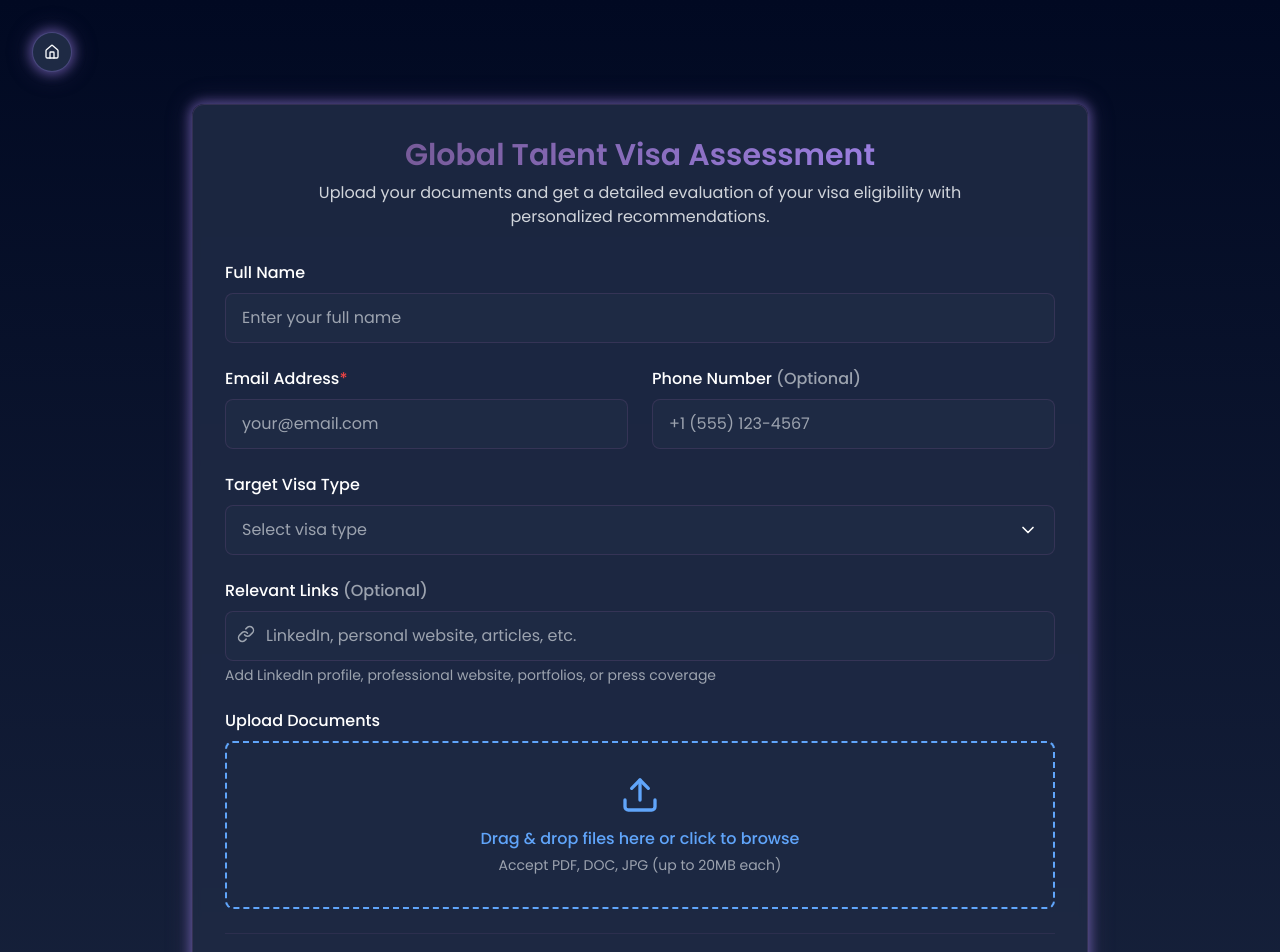
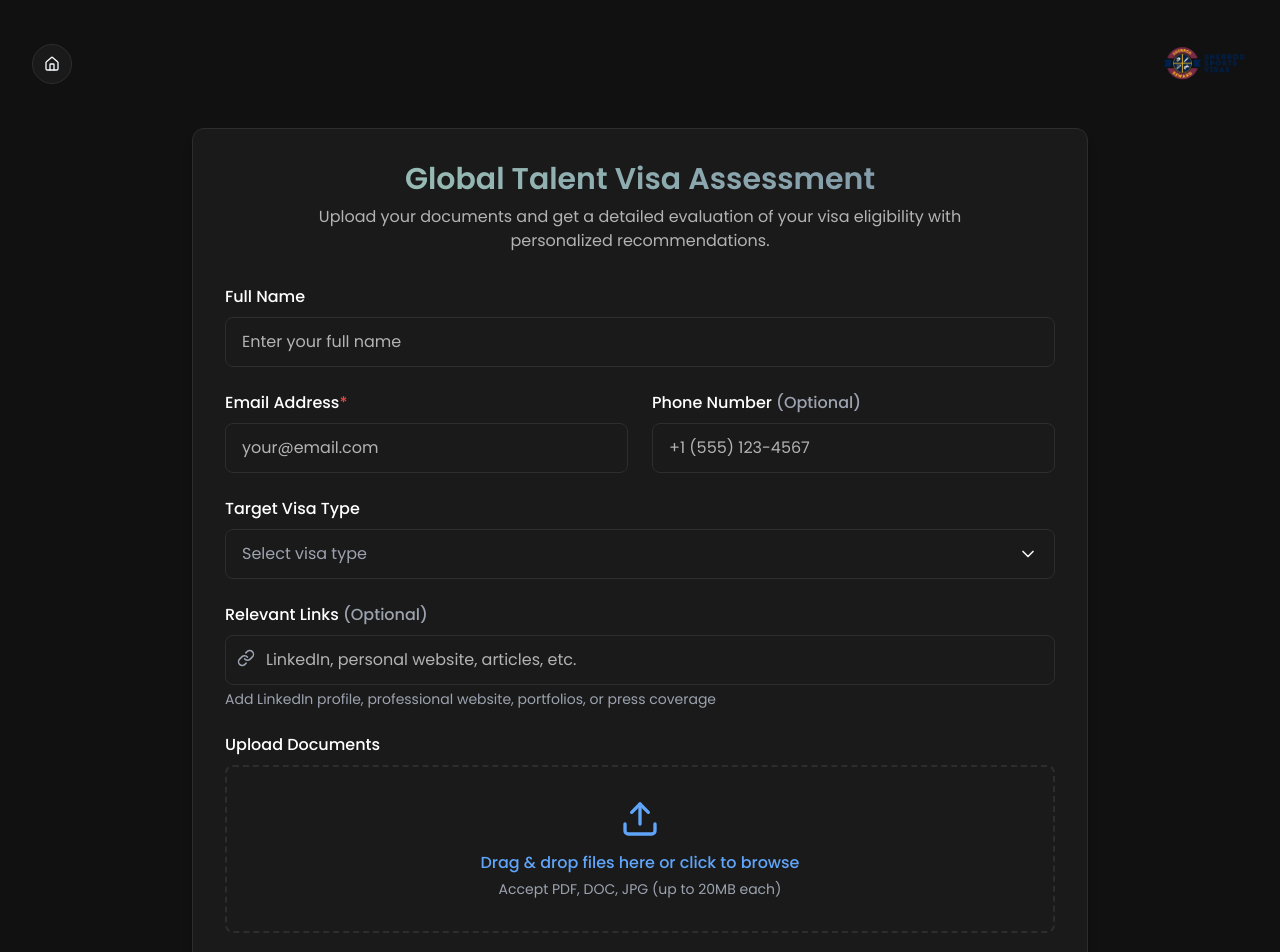
Before and after one commit to yusufawodire-ai/visa-glow-pathfinder, a React (Vite) app: page /input in a window 1280 px wide. Shown: the top 952 px of the page. Built offline with nearby package versions, Linux system fonts and the light colour scheme.

Commit message:
Refactor: Update UI colors and branding
Update the UI to use the specified color palette and add the logo to the home, input, and result pages.

```diff
--- a/src/index.css
+++ b/src/index.css
@@ -44,30 +44,30 @@
     @apply border-border;
   }
   body {
-    @apply bg-visa-background text-white font-poppins;
+    @apply bg-custom-background text-custom-text-primary font-poppins;
     font-family: 'Poppins', sans-serif;
   }
 }
 
 @layer components {
   .gradient-btn {
-    @apply bg-gradient-to-r from-visa-lilac to-visa-light-lilac hover:scale-105 transition-transform duration-300 text-white font-semibold rounded-lg px-6 py-3 animate-pulse-glow;
+    @apply bg-gradient-to-r from-custom-primary-accent to-custom-secondary-accent hover:scale-105 transition-transform duration-300 text-custom-text-primary font-semibold rounded-lg px-6 py-3 animate-pulse-glow;
   }
 
   .form-container {
-    @apply bg-visa-dark-gray/90 rounded-xl p-6 md:p-8 shadow-lg;
+    @apply bg-custom-card rounded-xl p-6 md:p-8 shadow-lg border border-custom-border;
   }
 
   .glass-container {
-    @apply bg-opacity-10 bg-visa-lilac backdrop-blur-md border border-visa-lilac/20 rounded-xl p-6 md:p-8 shadow-lg;
+    @apply bg-opacity-10 bg-custom-primary-accent backdrop-blur-md border border-custom-border rounded-xl p-6 md:p-8 shadow-lg;
   }
 
   .input-field {
-    @apply bg-visa-dark-gray border border-visa-lilac/30 rounded-lg px-4 py-3 text-white placeholder:text-gray-400 w-full focus:outline-none focus:ring-2 focus:ring-visa-light-lilac;
+    @apply bg-custom-card border border-custom-border rounded-lg px-4 py-3 text-custom-text-primary placeholder:text-custom-text-secondary w-full focus:outline-none focus:ring-2 focus:ring-custom-primary-accent;
   }
 
   .file-upload-area {
-    @apply border-2 border-dashed border-blue-400 rounded-lg p-8 flex flex-col items-center justify-center text-center cursor-pointer bg-visa-dark-gray/50 hover:bg-visa-dark-gray/80 transition-colors;
+    @apply border-2 border-dashed border-custom-border rounded-lg p-8 flex flex-col items-center justify-center text-center cursor-pointer bg-custom-card/50 hover:bg-custom-card/80 transition-colors;
   }
 }
 
--- a/src/pages/Index.tsx
+++ b/src/pages/Index.tsx
@@ -7,13 +7,21 @@ const Index = () => {
   const navigate = useNavigate();
 
   return (
-    <div className="min-h-screen flex flex-col items-center justify-center p-4 md:p-8">
+    <div className="min-h-screen flex flex-col items-center justify-center p-4 md:p-8 bg-custom-background">
+      <div className="absolute top-4 left-4">
+        <img
+          src="/lovable-uploads/90dcd5c2-0a85-4d67-bd69-0679632b1bf2.png"
+          alt="Sherrod Sports Visas"
+          className="h-16 md:h-20"
+        />
+      </div>
+
       <div className="max-w-3xl w-full text-center space-y-8">
-        <h1 className="text-4xl md:text-5xl lg:text-6xl font-semibold bg-gradient-to-r from-visa-lilac to-visa-light-lilac bg-clip-text text-transparent">
+        <h1 className="text-4xl md:text-5xl lg:text-6xl font-semibold bg-gradient-to-r from-custom-primary-accent to-custom-secondary-accent bg-clip-text text-transparent">
           Evaluate Your Visa Eligibility
         </h1>
 
-        <p className="text-lg md:text-xl text-gray-300 max-w-2xl mx-auto">
+        <p className="text-lg md:text-xl text-custom-text-secondary max-w-2xl mx-auto">
           Upload your documents and get a detailed evaluation of your visa eligibility with personalized recommendations.
         </p>
 
--- a/src/pages/InputPage.tsx
+++ b/src/pages/InputPage.tsx
@@ -120,18 +120,26 @@ const InputPage = () => {
   };
 
   return (
-    <div className="min-h-screen py-8 px-4 md:px-8 bg-gradient-to-b from-visa-background to-visa-dark-gray/80">
-      <Button
-        onClick={() => navigate('/')}
-        className="mb-8 bg-visa-dark-gray hover:bg-visa-dark-gray/80 rounded-full w-10 h-10 p-0 flex items-center justify-center border border-visa-light-lilac/30 animate-pulse-glow"
-      >
-        <Home size={20} />
-      </Button>
+    <div className="min-h-screen py-8 px-4 md:px-8 bg-custom-background">
+      <div className="flex justify-between items-center mb-8">
+        <Button
+          onClick={() => navigate('/')}
+          className="bg-custom-card hover:bg-custom-card/80 rounded-full w-10 h-10 p-0 flex items-center justify-center border border-custom-border"
+        >
+          <Home size={20} />
+        </Button>
+
+        <img
+          src="/lovable-uploads/90dcd5c2-0a85-4d67-bd69-0679632b1bf2.png"
+          alt="Sherrod Sports Visas"
+          className="h-12 md:h-16"
+        />
+      </div>
 
       <div className="max-w-4xl mx-auto">
-        <div className="form-container border border-visa-lilac/30 animate-pulse-glow backdrop-blur-sm">
-          <h1 className="text-2xl md:text-3xl font-semibold mb-2 text-center bg-gradient-to-r from-visa-lilac to-visa-light-lilac bg-clip-text text-transparent">Global Talent Visa Assessment</h1>
-          <p className="text-gray-300 text-center mb-8 max-w-2xl mx-auto">Upload your documents and get a detailed evaluation of your visa eligibility with personalized recommendations.</p>
+        <div className="form-container">
+          <h1 className="text-2xl md:text-3xl font-semibold mb-2 text-center bg-gradient-to-r from-custom-primary-accent to-custom-secondary-accent bg-clip-text text-transparent">Global Talent Visa Assessment</h1>
+          <p className="text-custom-text-secondary text-center mb-8 max-w-2xl mx-auto">Upload your documents and get a detailed evaluation of your visa eligibility with personalized recommendations.</p>
 
           <form onSubmit={handleSubmit} className="space-y-6">
             <BasicFormFields
--- a/src/pages/ResultPage.tsx
+++ b/src/pages/ResultPage.tsx
@@ -144,24 +144,32 @@ const ResultPage = () => {
 
   if (!evaluationResult) {
     return (
-      <div className="min-h-screen flex items-center justify-center">
-        <Loader2 size={48} className="animate-spin text-visa-light-lilac" />
+      <div className="min-h-screen flex items-center justify-center bg-custom-background">
+        <Loader2 size={48} className="animate-spin text-custom-primary-accent" />
       </div>
     );
   }
 
   return (
-    <div className="min-h-screen py-8 px-4 md:px-8">
-      <Button
-        onClick={() => navigate('/')}
-        className="mb-8 bg-visa-dark-gray hover:bg-visa-dark-gray/80 rounded-full w-10 h-10 p-0 flex items-center justify-center"
-      >
-        <Home size={20} />
-      </Button>
+    <div className="min-h-screen py-8 px-4 md:px-8 bg-custom-background">
+      <div className="flex justify-between items-center mb-8">
+        <Button
+          onClick={() => navigate('/')}
+          className="bg-custom-card hover:bg-custom-card/80 rounded-full w-10 h-10 p-0 flex items-center justify-center border border-custom-border"
+        >
+          <Home size={20} />
+        </Button>
+
+        <img
+          src="/lovable-uploads/90dcd5c2-0a85-4d67-bd69-0679632b1bf2.png"
+          alt="Sherrod Sports Visas"
+          className="h-12 md:h-16"
+        />
+      </div>
 
       <div className="max-w-6xl mx-auto grid grid-cols-1 md:grid-cols-2 gap-8">
-        <div className="glass-container flex flex-col h-full">
-          <h2 className="text-2xl font-semibold mb-6 text-center bg-gradient-to-r from-visa-lilac to-visa-light-lilac bg-clip-text text-transparent">
+        <div className="glass-container flex flex-col h-full bg-custom-card border-custom-border">
+          <h2 className="text-2xl font-semibold mb-6 text-center bg-gradient-to-r from-custom-primary-accent to-custom-secondary-accent bg-clip-text text-transparent">
             Your Chances of Success
           </h2>
 
@@ -173,7 +181,8 @@ const ResultPage = () => {
                   cy="50"
                   r="45"
                   fill="none"
-                  stroke="rgba(106, 78, 127, 0.2)"
+                  stroke={evaluationResult.score >= 70 ? "#4AFFB2" : evaluationResult.score >= 50 ? "#FFD580" : "#FF719A"}
+                  strokeOpacity="0.2"
                   strokeWidth="6"
                 />
                 <circle
@@ -190,26 +199,26 @@ const ResultPage = () => {
                 />
                 <defs>
                   <linearGradient id="gradient" x1="0%" y1="0%" x2="100%" y2="100%">
-                    <stop offset="0%" stopColor="#6A4E7F" />
-                    <stop offset="100%" stopColor="#A78BFA" />
+                    <stop offset="0%" stopColor="#9EC6B8" />
+                    <stop offset="100%" stopColor="#7D91A6" />
                   </linearGradient>
                 </defs>
               </svg>
-              <span className="text-3xl font-bold">{evaluationResult.score}%</span>
+              <span className="text-3xl font-bold text-custom-text-primary">{evaluationResult.score}%</span>
             </div>
           </div>
 
-          <h2 className="text-2xl font-semibold mb-4 bg-gradient-to-r from-visa-lilac to-visa-light-lilac bg-clip-text text-transparent">
+          <h2 className="text-2xl font-semibold mb-4 bg-gradient-to-r from-custom-primary-accent to-custom-secondary-accent bg-clip-text text-transparent">
             Overview
           </h2>
 
           <div className="prose prose-invert flex-grow overflow-auto">
-            <p className="text-gray-300 whitespace-pre-line">{evaluationResult.overview}</p>
+            <p className="text-custom-text-secondary whitespace-pre-line">{evaluationResult.overview}</p>
           </div>
         </div>
 
-        <div className="glass-container flex flex-col h-full">
-          <h2 className="text-2xl font-semibold mb-6 text-center bg-gradient-to-r from-visa-lilac to-visa-light-lilac bg-clip-text text-transparent">
+        <div className="glass-container flex flex-col h-full bg-custom-card border-custom-border">
+          <h2 className="text-2xl font-semibold mb-6 text-center bg-gradient-to-r from-custom-primary-accent to-custom-secondary-accent bg-clip-text text-transparent">
             Chat with Us
           </h2>
 
@@ -219,22 +228,22 @@ const ResultPage = () => {
                 key={index}
                 className={`p-3 rounded-lg max-w-[85%] ${
                   message.sender === 'AI'
-                    ? 'bg-visa-lilac/30 mr-auto'
-                    : 'bg-visa-dark-gray ml-auto'
+                    ? 'bg-custom-primary-accent/30 mr-auto'
+                    : 'bg-custom-card ml-auto border border-custom-border'
                 }`}
               >
-                <p className="text-xs text-gray-400 mb-1">{message.sender}</p>
-                <p className="whitespace-pre-line">{message.message}</p>
+                <p className="text-xs text-custom-text-secondary mb-1">{message.sender}</p>
+                <p className="whitespace-pre-line text-custom-text-primary">{message.message}</p>
               </div>
             ))}
 
             {isLoading && (
-              <div className="bg-visa-lilac/30 p-3 rounded-lg max-w-[85%] mr-auto">
-                <p className="text-xs text-gray-400 mb-1">AI</p>
+              <div className="bg-custom-primary-accent/30 p-3 rounded-lg max-w-[85%] mr-auto">
+                <p className="text-xs text-custom-text-secondary mb-1">AI</p>
                 <div className="flex space-x-2">
-                  <div className="h-2 w-2 bg-gray-400 rounded-full animate-pulse"></div>
-                  <div className="h-2 w-2 bg-gray-400 rounded-full animate-pulse delay-100"></div>
-                  <div className="h-2 w-2 bg-gray-400 rounded-full animate-pulse delay-200"></div>
+                  <div className="h-2 w-2 bg-custom-text-secondary rounded-full animate-pulse"></div>
+                  <div className="h-2 w-2 bg-custom-text-secondary rounded-full animate-pulse delay-100"></div>
+                  <div className="h-2 w-2 bg-custom-text-secondary rounded-full animate-pulse delay-200"></div>
                 </div>
               </div>
             )}
--- a/tailwind.config.ts
+++ b/tailwind.config.ts
@@ -56,11 +56,17 @@ export default {
           DEFAULT: "hsl(var(--card))",
           foreground: "hsl(var(--card-foreground))"
         },
-        visa: {
-          "background": "#010922",
-          "dark-gray": "#1E2A44",
-          "lilac": "#6A4E7F",
-          "light-lilac": "#A78BFA",
+        // Custom colors as requested
+        custom: {
+          "background": "#111111",
+          "card": "#1A1A1A",
+          "primary-accent": "#9EC6B8",
+          "secondary-accent": "#7D91A6",
+          "text-primary": "#F2F2F2",
+          "text-secondary": "#B3B3B3",
+          "border": "#2D2D2D",
+          "warning": "#FFD580",
+          "success": "#4AFFB2",
         }
       },
       borderRadius: {
@@ -79,10 +85,10 @@ export default {
         },
         "pulse-glow": {
           "0%, 100%": {
-            boxShadow: "0 0 10px 2px rgba(167, 139, 250, 0.4), 0 0 20px 4px rgba(106, 78, 127, 0.2)"
+            boxShadow: "0 0 10px 2px rgba(158, 198, 184, 0.4), 0 0 20px 4px rgba(125, 145, 166, 0.2)"
           },
           "50%": {
-            boxShadow: "0 0 15px 3px rgba(167, 139, 250, 0.6), 0 0 30px 6px rgba(106, 78, 127, 0.3)"
+            boxShadow: "0 0 15px 3px rgba(158, 198, 184, 0.6), 0 0 30px 6px rgba(125, 145, 166, 0.3)"
           }
         },
         "float": {
@@ -107,7 +113,8 @@ export default {
         "shimmer": "shimmer 2s linear infinite"
       },
       backgroundImage: {
-        "gradient-shimmer": "linear-gradient(90deg, transparent, rgba(167, 139, 250, 0.2), transparent)",
+        "gradient-shimmer": "linear-gradient(90deg, transparent, rgba(158, 198, 184, 0.2), transparent)",
+        "gradient-score": "linear-gradient(90deg, #9EC6B8, #7D91A6)",
       }
     }
   },
```
Also changed, not shown: public/lovable-uploads/90dcd5c2-0a85-4d67-bd69-0679632b1bf2.png (added).
